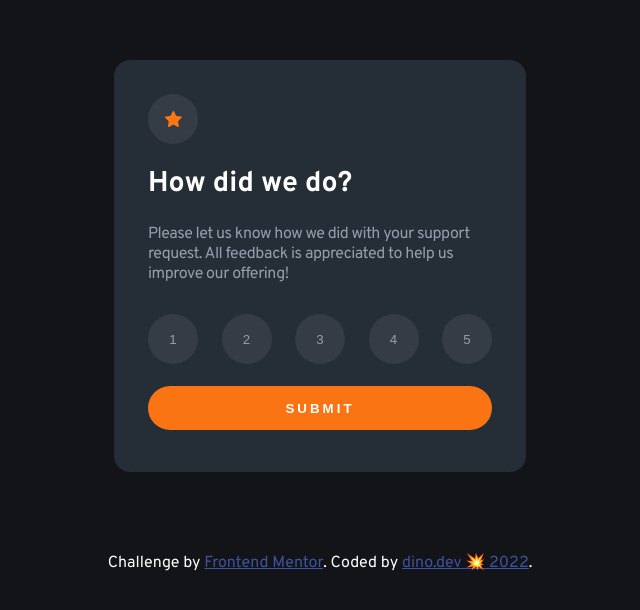
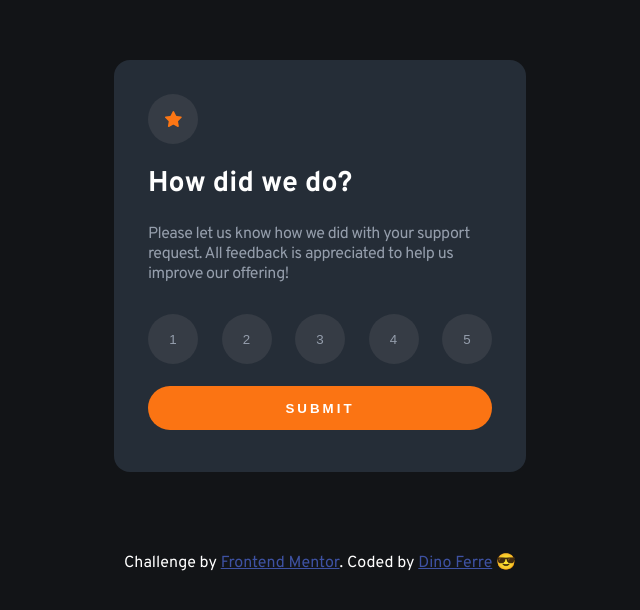
Before and after one commit to dinoferre/Frontend-Mentor-01-Interactive-rating-component, a plain HTML site: page index.html in a window 1280 px wide. Shown: the part 130-740 px from the top of the page, without its empty margins (320-960 px from the left). Drawn offline with Linux system fonts and the light colour scheme.

Commit message:
cambioFooter

```diff
--- a/index.html
+++ b/index.html
@@ -37,9 +37,8 @@
   <!-- Thank you state end -->
 
 
-  <footer class="attribution">
-    Challenge by <a href="https://www.frontendmentor.io?ref=challenge" target="_blank">Frontend Mentor</a>.
-    Coded by <a href="https://github.com/dinoferre" target="_blank">dino.dev 💥 2022</a>.
+  <footer>
+    <p class="attribution">Challenge by <a href="https://www.frontendmentor.io?ref=challenge" target="_blank">Frontend Mentor</a>. Coded by <a href="https://github.com/dinoferre" target="_blank">Dino Ferre</a> 😎</p>
   </footer>
 
   <script src="main.js"></script>
```
